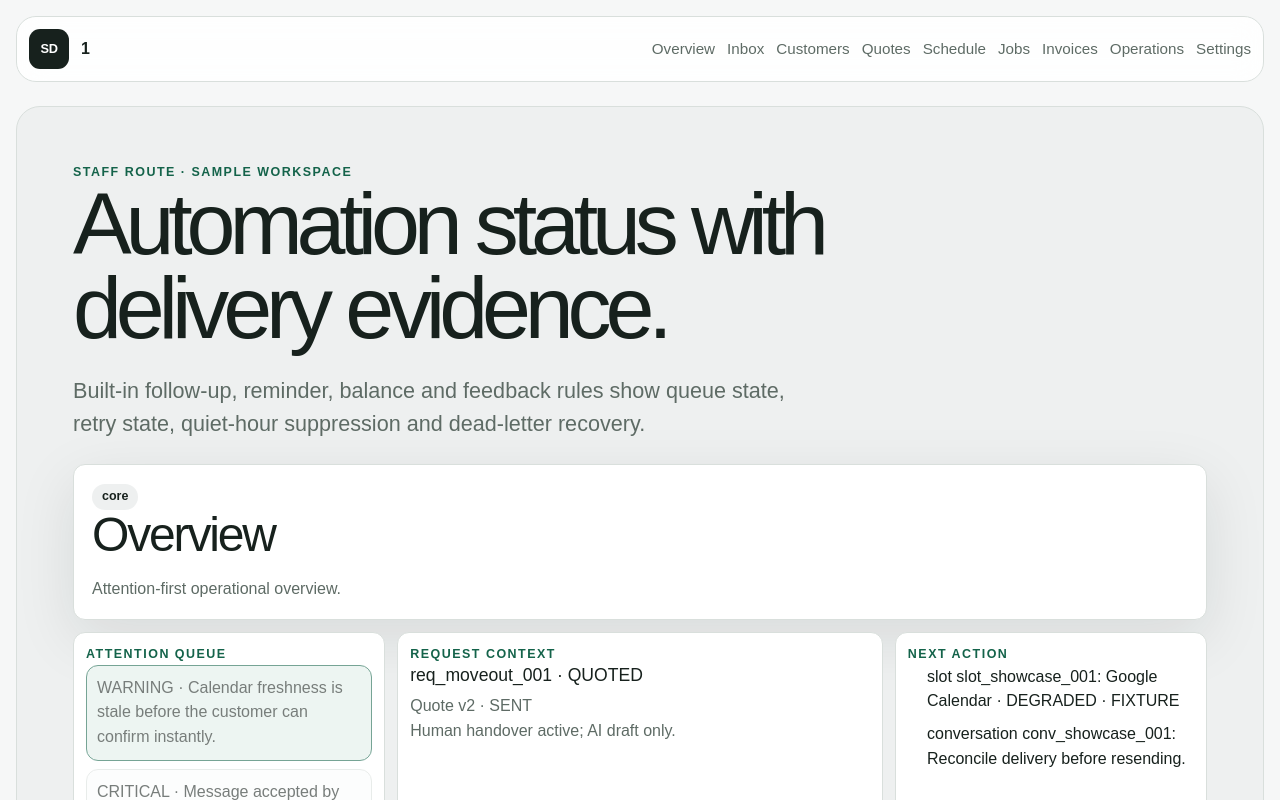
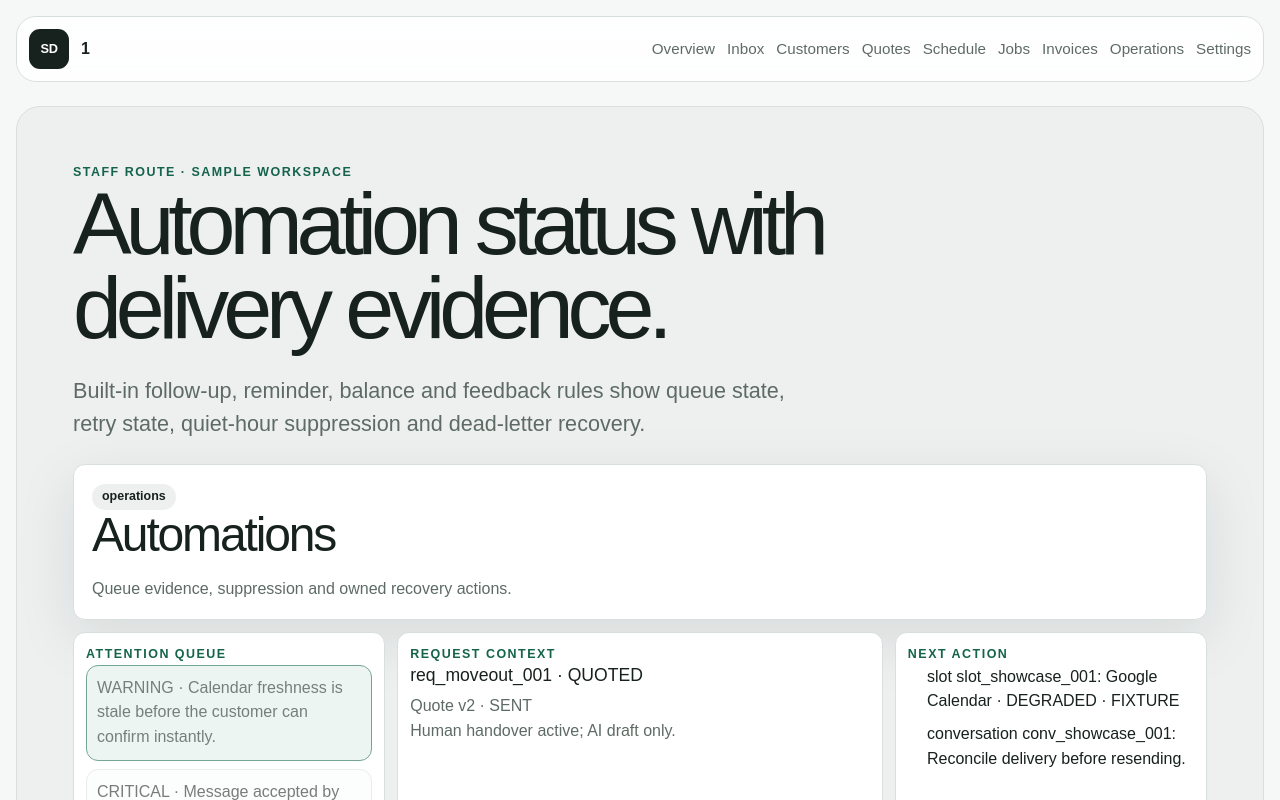
Before and after one commit to SaamVR/ServiceDesk, a Next.js app: page /app/1/automations in a window 1280 px wide. Shown: the top 800 px of the page. Built offline with nearby package versions, Linux system fonts and the light colour scheme.

Commit message:
feat(staff): map automations route to module

```diff
--- a/src/app/app/[workspace]/automations/page.tsx
+++ b/src/app/app/[workspace]/automations/page.tsx
@@ -8,6 +8,7 @@ export default async function StaffAutomationsPage({ params }: { params: Promise
     <>
       <OperationalRoute
         surface="staff"
+        staffModule="automations"
         workspaceLabel={workspace}
         title="Automation status with delivery evidence."
         description="Built-in follow-up, reminder, balance and feedback rules show queue state, retry state, quiet-hour suppression and dead-letter recovery."
```
